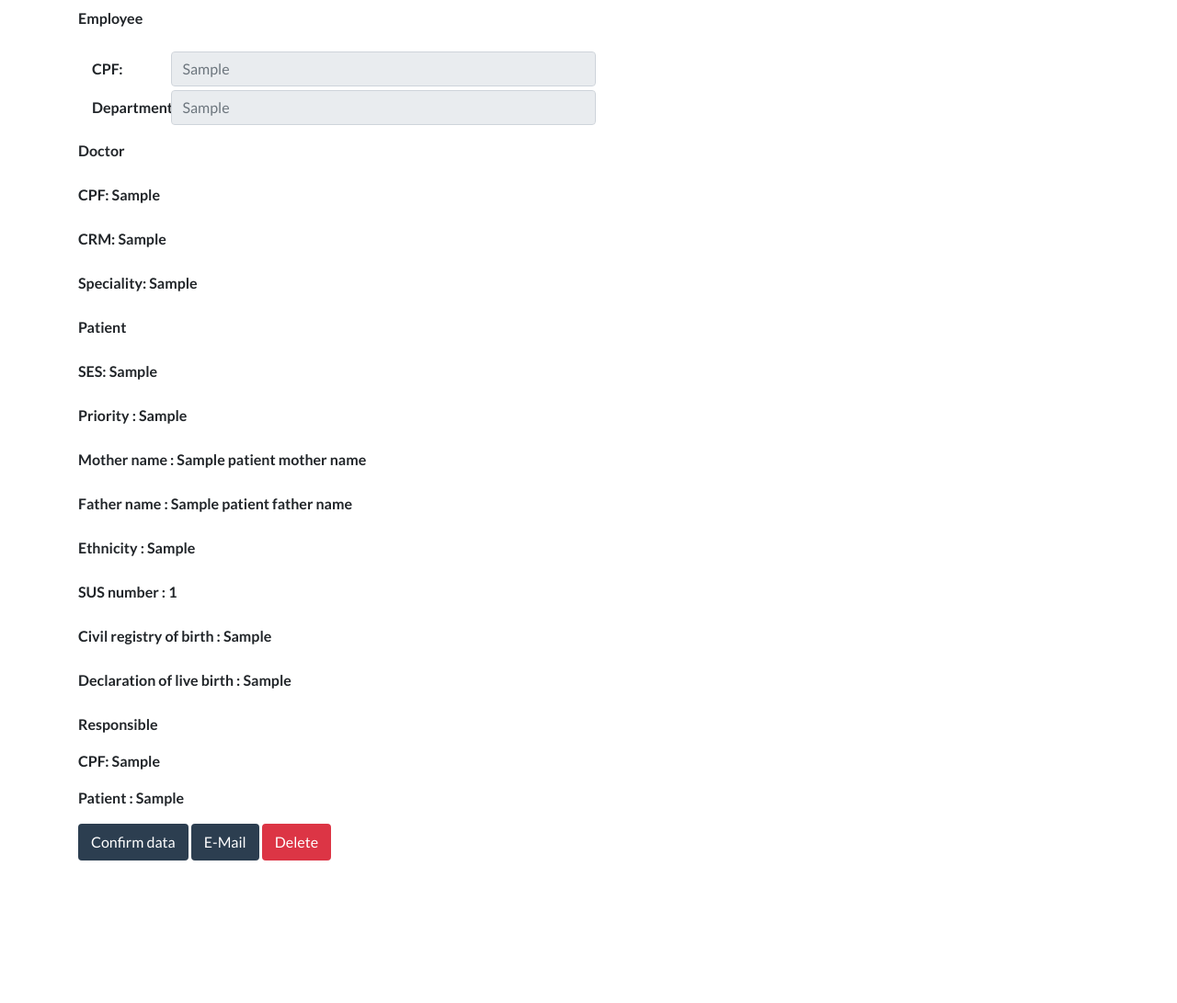
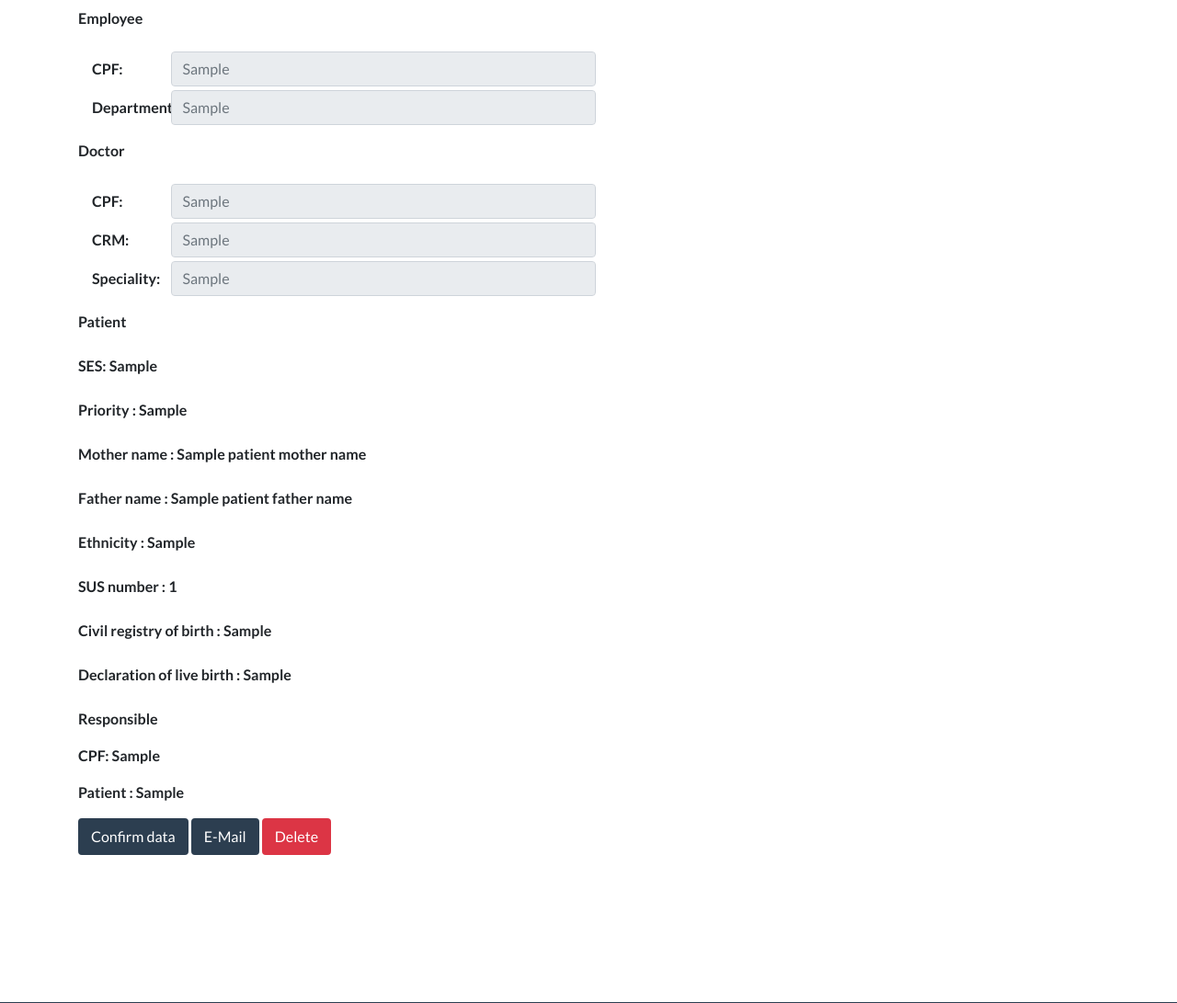
Before and after one commit to fga-eps-mds/2018.1-Dr-Down, a Django app: template drdown/templates/users/user_detail.html in a window 1280 px wide. Shown: the part 447-1538 px from the top of the page at 92% size. Run offline with Django 3.2, Linux system fonts and the light colour scheme; a user stored in the database is signed in; tables that the repository leaves empty hold one stand-in row (values such as "Sample post"); the template is opened without the code that fills it: values that come from a table or form of the project are taken from there, most other values are stand-ins (such as "Sample title", 1, 10 or a date in 2020); grey boxes marked "Sample" are stand-in pictures; parts of the project's set-up code (start-up, migrations or seed data) failed here and were passed over; some libraries are stand-ins or nearby versions.

Commit message:
Changing doctor user details
Styling attribute display mode

Co-authored-by: Gabriela Medeiros <gabriela.medeiros2010@hotmail.com.br>

```diff
--- a/drdown/templates/users/user_detail.html
+++ b/drdown/templates/users/user_detail.html
@@ -94,9 +94,36 @@
     <div class="col-sm-12">
     {% if user.doctor %}
         <p><strong><label>{% trans 'Doctor' %}</label></strong></p>
-        <p><strong><label> CPF: </strong> {{ doctor_cpf }} </label></p>
-        <p><strong><label> CRM: </strong> {{ doctor_crm }} </label></p>
-        <p><strong><label> {% trans 'Speciality' %}: </label></strong> {{ doctor_speciality }}</p>
+
+        {% if doctor_cpf %}
+        <div class="form-group row mb-1">
+          <label for="inputName" class=" col-form-label float-left mr-2 col-1"><strong>{% trans 'CPF: '%}<strong></label>
+          <div>
+            <input class="form-control col-sm-5" id="inputName" placeholder="{{ doctor_cpf }}" disabled>
+          </div>
+        </div>
+        {% endif %}
+
+        {% if doctor_crm %}
+        <div class="form-group row mb-1">
+          <label for="inputName" class=" col-form-label float-left mr-2 col-1"><strong>{% trans 'CRM: '%}<strong></label>
+          <div>
+            <input class="form-control col-sm-5" id="inputName" placeholder="{{ doctor_crm }}" disabled>
+          </div>
+        </div>
+        {% endif %}
+
+        {% if doctor_speciality %}
+        <div class="form-group row mb-1">
+          <label for="inputName" class=" col-form-label float-left mr-2 col-1"><strong>{% trans 'Speciality: '%}<strong></label>
+          <div>
+            <input class="form-control col-sm-5" id="inputName" placeholder="{{ doctor_speciality }}" disabled>
+          </div>
+        </div>
+        {% endif %}
+
+        <p></p>
+
     {% endif %}
     </div>
   </div>
```
